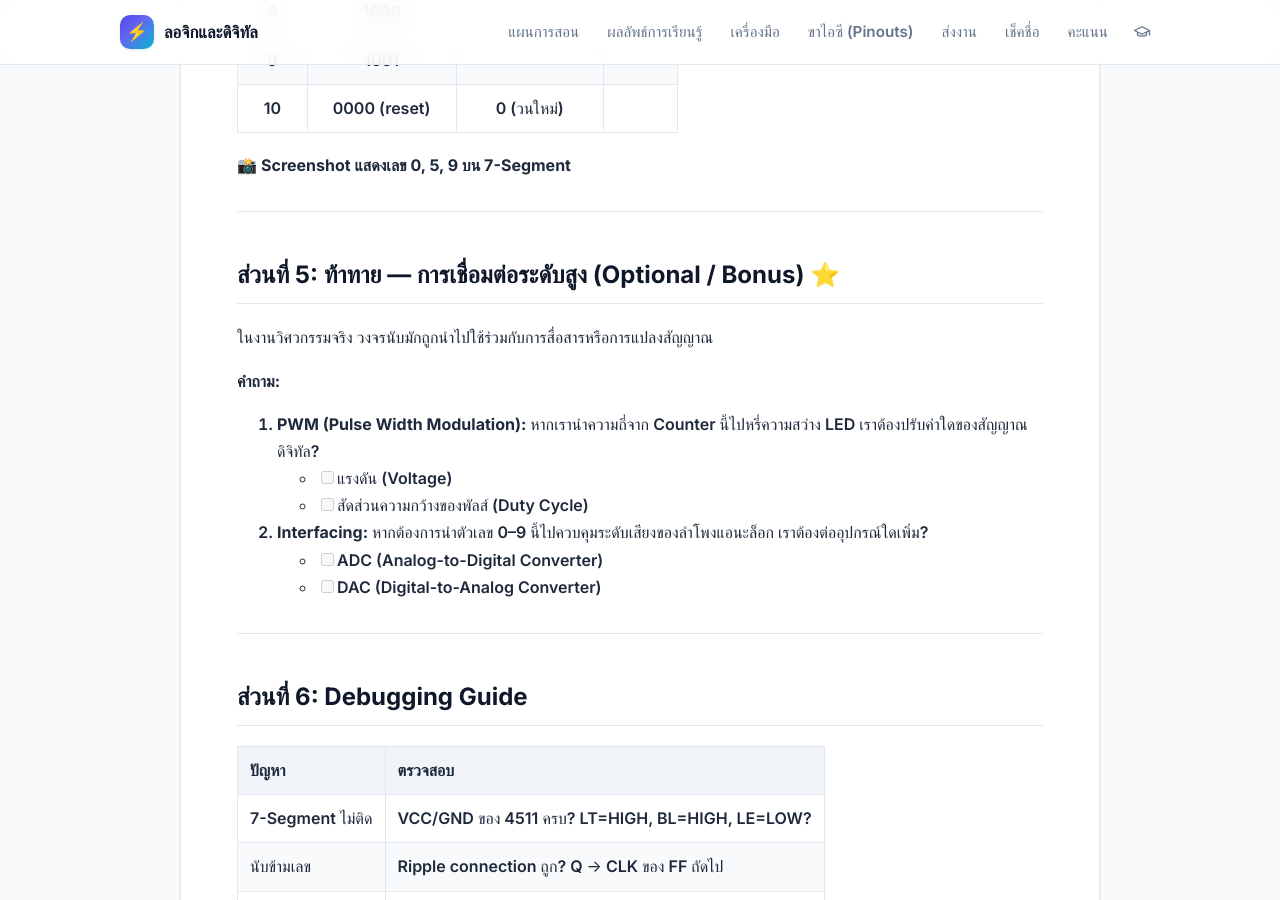
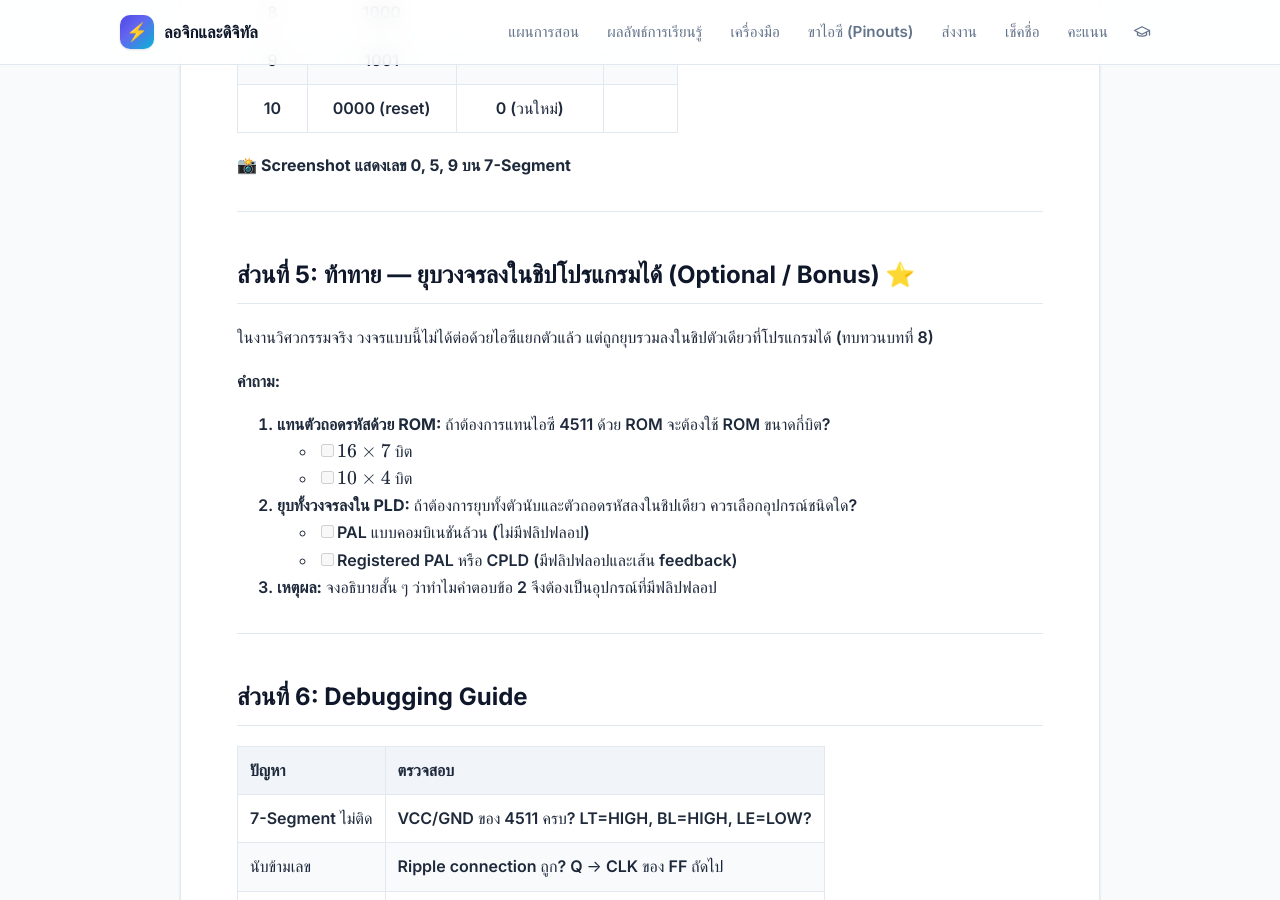
Before and after one commit to alfaXphoori/Digital, a Jekyll site: the page built from labs/lab15-mini-project.md, in a window 1280 px wide and 900 px high, scrolled down 4527 px. Built offline with Jekyll 4.4.1, drawn with Linux system fonts in a browser that asks for light colours; some web fonts are replaced; our own code applies the rules of GitHub Pages for plain Markdown files.

Commit message:
docs: remove analog conversion from the course description and lab wording
Completes the move away from ADC/DAC now that the CLOs no longer cover
it. In the course description, Thai and English, "วงจรแปลงสัญญาณระหว่าง
อนาลอกกับดิจิทัล" / "DAC and ADC circuits" becomes "อุปกรณ์ลอจิกโปรแกรมได้" /
"programmable logic devices", kept identical in weekly-lesson-plan.md and
index.html.

Also retargeted:
- README.md week-12 row
- submit-work.md week-15 submission line, which still asked for a
  DAC0808/ADC0804 experiment
- the optional bonus in lab15: the PWM and ADC/DAC questions become
  questions about replacing the 4511 with a ROM and about folding the
  counter plus decoder into one chip, which is what week 12 now teaches

No reference to ADC, DAC or PWM remains in any document.

README.md is a CRLF file; an earlier text-mode edit had rewritten every
line. It was reverted and redone byte-wise, so the diff is the one row.

Co-Authored-By: Claude Opus 5 (1M context) <noreply@anthropic.com>

```diff
--- a/index.html
+++ b/index.html
@@ -33,8 +33,8 @@ title: หน้าแรก
       <p>Course Description</p>
     </div>
     <div class="desc">
-      <p class="desc__th">หลักการทำงานและการออกแบบวงจรดิจิทัล ดิจิทัลลอจิกเกต คุณสมบัติของดิจิทัลไอซีและการเชื่อมต่อลอจิกเกต การลดรูปสมการลอจิก การออกแบบวงจรคอมไบเนชัน วงจรเข้ารหัส วงจรถอดรหัสและภาคแสดงผล วงจรมัลติเพล็กซ์ วงจรคำนวณทางคณิตศาสตร์และวงจรเปรียบเทียบ วงจรกำเนิดสัญญาณนาฬิกา วงจรมัลติไวเบรเตอร์ ฟลิปฟลอป การออกแบบวงจรซีเควนเชียล วงจรนับ วงจรเลื่อนข้อมูล และวงจรแปลงสัญญาณระหว่างอนาลอกกับดิจิทัล โครงสร้างและคุณสมบัติตลอดจนการใช้งานหน่วยความจำ</p>
-      <p class="desc__en">Principles and digital circuit design, digital logic gate, digital IC function and logic gate interfacing, logic equations simplify, combination circuit, encoder/decoder circuit and output section; multiplex circuit, arithmetic, and logic circuit, clock generator, multivibrator circuit, and flip-flop, sequential circuit design, counter circuit, shift register circuit, and DAC and ADC circuits, structure and characteristics as well as function of memory usages.</p>
+      <p class="desc__th">หลักการทำงานและการออกแบบวงจรดิจิทัล ดิจิทัลลอจิกเกต คุณสมบัติของดิจิทัลไอซีและการเชื่อมต่อลอจิกเกต การลดรูปสมการลอจิก การออกแบบวงจรคอมไบเนชัน วงจรเข้ารหัส วงจรถอดรหัสและภาคแสดงผล วงจรมัลติเพล็กซ์ วงจรคำนวณทางคณิตศาสตร์และวงจรเปรียบเทียบ วงจรกำเนิดสัญญาณนาฬิกา วงจรมัลติไวเบรเตอร์ ฟลิปฟลอป การออกแบบวงจรซีเควนเชียล วงจรนับ วงจรเลื่อนข้อมูล และอุปกรณ์ลอจิกโปรแกรมได้ โครงสร้างและคุณสมบัติตลอดจนการใช้งานหน่วยความจำ</p>
+      <p class="desc__en">Principles and digital circuit design, digital logic gate, digital IC function and logic gate interfacing, logic equations simplify, combination circuit, encoder/decoder circuit and output section; multiplex circuit, arithmetic, and logic circuit, clock generator, multivibrator circuit, and flip-flop, sequential circuit design, counter circuit, shift register circuit, and programmable logic devices, structure and characteristics as well as function of memory usages.</p>
     </div>
   </div>
 </section>
--- a/labs/lab15-mini-project.md
+++ b/labs/lab15-mini-project.md
@@ -138,17 +138,18 @@ Q₁ ──┘
 
 ---
 
-## ส่วนที่ 5: ท้าทาย — การเชื่อมต่อระดับสูง (Optional / Bonus) ⭐
+## ส่วนที่ 5: ท้าทาย — ยุบวงจรลงในชิปโปรแกรมได้ (Optional / Bonus) ⭐
 
-ในงานวิศวกรรมจริง วงจรนับมักถูกนำไปใช้ร่วมกับการสื่อสารหรือการแปลงสัญญาณ
+ในงานวิศวกรรมจริง วงจรแบบนี้ไม่ได้ต่อด้วยไอซีแยกตัวแล้ว แต่ถูกยุบรวมลงในชิปตัวเดียวที่โปรแกรมได้ (ทบทวนบทที่ 8)
 
 **คำถาม:**
-1. **PWM (Pulse Width Modulation):** หากเรานำความถี่จาก Counter นี้ไปหรี่ความสว่าง LED เราต้องปรับค่าใดของสัญญาณดิจิทัล?
-   - [ ] แรงดัน (Voltage)
-   - [ ] สัดส่วนความกว้างของพัลส์ (Duty Cycle)
-2. **Interfacing:** หากต้องการนำตัวเลข 0–9 นี้ไปควบคุมระดับเสียงของลำโพงแอนะล็อก เราต้องต่ออุปกรณ์ใดเพิ่ม?
-   - [ ] ADC (Analog-to-Digital Converter)
-   - [ ] DAC (Digital-to-Analog Converter)
+1. **แทนตัวถอดรหัสด้วย ROM:** ถ้าต้องการแทนไอซี 4511 ด้วย ROM จะต้องใช้ ROM ขนาดกี่บิต?
+   - [ ] $16 \times 7$ บิต
+   - [ ] $10 \times 4$ บิต
+2. **ยุบทั้งวงจรลงใน PLD:** ถ้าต้องการยุบทั้งตัวนับและตัวถอดรหัสลงในชิปเดียว ควรเลือกอุปกรณ์ชนิดใด?
+   - [ ] PAL แบบคอมบิเนชันล้วน (ไม่มีฟลิปฟลอป)
+   - [ ] Registered PAL หรือ CPLD (มีฟลิปฟลอปและเส้น feedback)
+3. **เหตุผล:** จงอธิบายสั้น ๆ ว่าทำไมคำตอบข้อ 2 จึงต้องเป็นอุปกรณ์ที่มีฟลิปฟลอป
 
 ---
 
```
Also changed, not shown: submit-work.md (+2 -2 lines), weekly-lesson-plan.md (+2 -2 lines), README.md.
